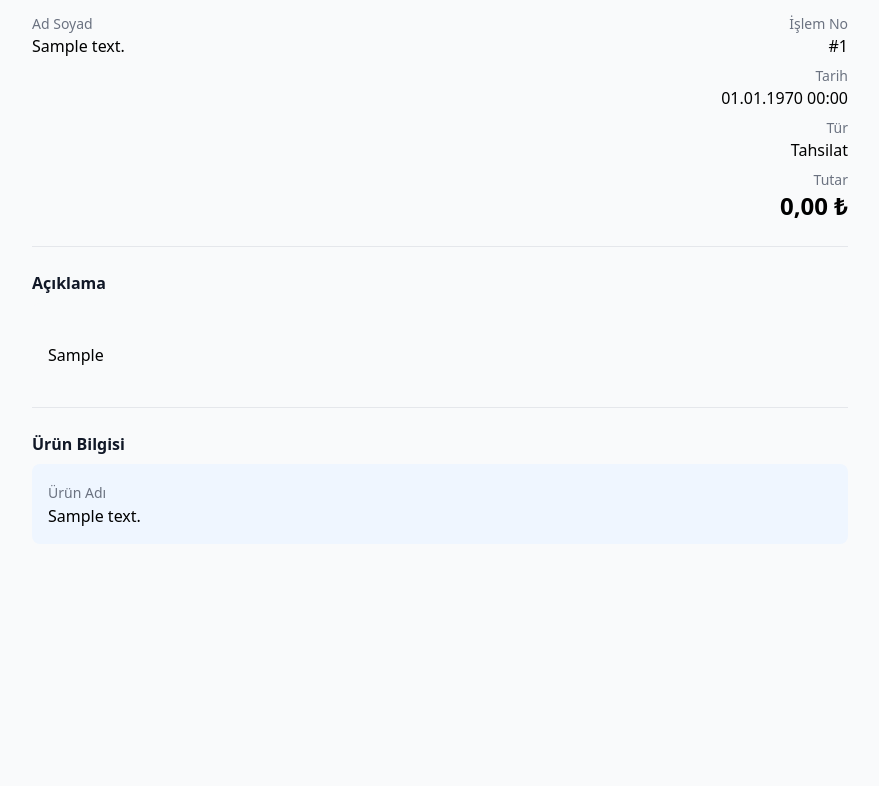
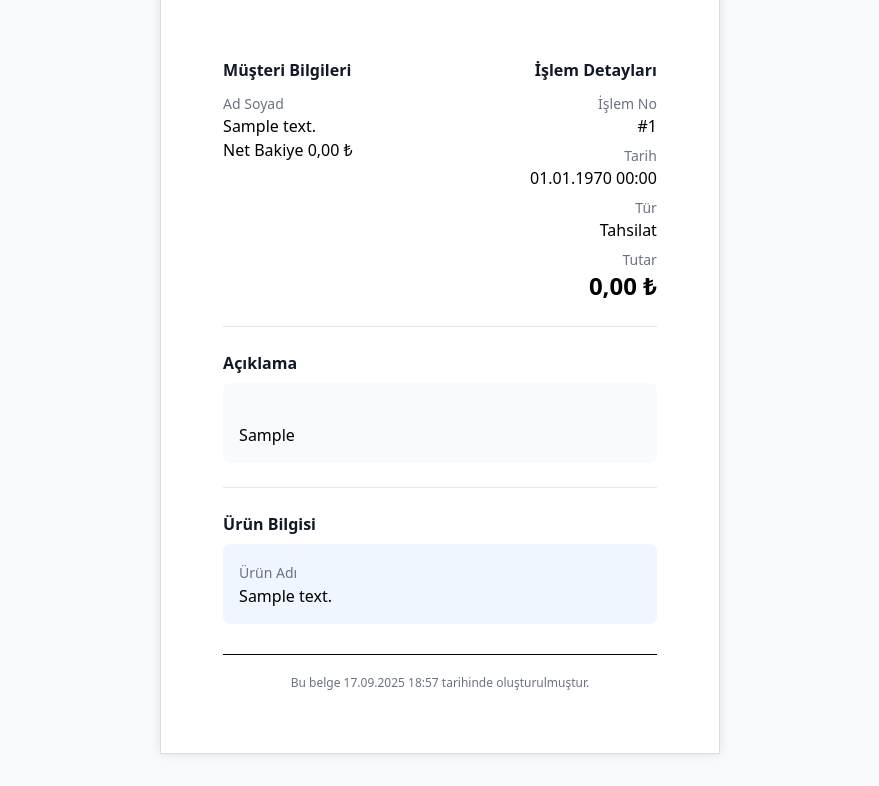
Before and after one commit to OktayAla/WebProjects, a PHP site: page /yazdir.php?id=1 in a window 1280 px wide. Shown: the part 332-1118 px from the top of the page, without its empty margins (200-1079 px from the left). Before the commit the page ends 858 px from the top, so only its background shows below. Run offline with PHP 8.4, Linux system fonts and the light colour scheme; the visitor is signed in with stand-in values (Sample User, id 1); tables that the repository leaves empty or names only in its code hold one stand-in row (values such as "Sample post"); a stand-in replaces the project's code that opens the database connection; some libraries are stand-ins or nearby versions.

Commit message:
Update yazdir.php

```diff
--- a/CustomerTrackingPanel/yazdir.php
+++ b/CustomerTrackingPanel/yazdir.php
@@ -1,10 +1,11 @@
 <!-- Bu sistem Oktay ALA tarafından, Analiz Tarım için geliştirilmiştir. -->
 <!-- Copyright © Her Hakkı Saklıdır. Ticari amaçlı kullanılması yasaktır. -->
 
-<?php  require_once __DIR__ . '/includes/auth.php'; require_login(); ?>
+<?php require_once __DIR__ . '/includes/auth.php';
+require_login(); ?>
 <?php
 $pdo = get_pdo_connection();
-	$id = isset($_GET['id']) ? (int)$_GET['id'] : 0;
+$id = isset($_GET['id']) ? (int) $_GET['id'] : 0;
 $stmt = $pdo->prepare('
         SELECT
             i.*,
@@ -22,9 +23,38 @@
 if (!$tx) {
 	die('Kayıt bulunamadı');
 }
+
+$customerId = isset($_GET['customer']) ? (int) $_GET['customer'] : (isset($tx['musteri_id']) ? (int) $tx['musteri_id'] : 0);
+$customer = null;
+if ($customerId) {
+	$stmt = $pdo->prepare('SELECT * FROM musteriler WHERE id = ?');
+	$stmt->execute([$customerId]);
+	$customer = $stmt->fetch();
+}
+
+
+// Toplam Borç (Satış)
+$salesStmt = $pdo->prepare("SELECT COALESCE(SUM(miktar), 0) FROM islemler WHERE musteri_id = ? AND odeme_tipi = 'borc'");
+$salesStmt->execute([$customerId]);
+$totalSales = (float) $salesStmt->fetchColumn();
+
+// Toplam Tahsilat (Ödeme)
+$paidStmt = $pdo->prepare("SELECT COALESCE(SUM(miktar), 0) FROM islemler WHERE musteri_id = ? AND odeme_tipi = 'tahsilat'");
+$paidStmt->execute([$customerId]);
+$totalPaid = (float) $paidStmt->fetchColumn();
+
+// Net Bakiye (Tahsilat - Borç) -> Pozitif: alacaklı, Negatif: borçlu
+$remaining = $totalPaid - $totalSales;
+
+$historyStmt = $pdo->prepare('SELECT i.id, i.odeme_tipi, i.miktar, i.aciklama, i.olusturma_zamani, u.isim AS urun_isim FROM islemler i LEFT JOIN urunler u ON u.id = i.urun_id WHERE i.musteri_id = ? ORDER BY i.olusturma_zamani DESC');
+$historyStmt->execute([$customerId]);
+$history = $historyStmt->fetchAll();
 ?>
+
+
 <!DOCTYPE html>
 <html lang="tr">
+
 <head>
 	<meta charset="UTF-8">
 	<meta name="viewport" content="width=device-width, initial-scale=1.0">
@@ -59,19 +89,85 @@
 			.no-print {
 				display: none !important;
 			}
+
 			@page {
-				size: auto;
-				margin: 10mm;
+				size: A5 portrait;
+				margin: 5mm;
 			}
+
 			body {
 				print-color-adjust: exact;
 				-webkit-print-color-adjust: exact;
+				font-size: 12px;
 			}
+		}
+
+		.receipt {
+			max-width: 148mm;
+			margin: 0 auto;
+			padding: 10mm;
+			border: 1px solid #ddd;
+			box-shadow: 0 0 10px rgba(0,0,0,0.1);
+			background: white;
+		}
+
+		.receipt-header {
+			text-align: center;
+			border-bottom: 2px solid #000;
+			padding-bottom: 10px;
+			margin-bottom: 20px;
+		}
+
+		.receipt-logo {
+			max-width: 100px;
+			margin: 0 auto 10px;
+		}
+
+		.receipt-title {
+			font-size: 18px;
+			font-weight: bold;
+			margin: 10px 0;
+			text-transform: uppercase;
+		}
+
+		.receipt-details {
+			display: grid;
+			grid-template-columns: repeat(2, 1fr);
+			gap: 15px;
+			margin-bottom: 20px;
+		}
+
+		.receipt-row {
+			display: flex;
+			justify-content: space-between;
+			padding: 5px 0;
+			border-bottom: 1px dotted #ddd;
+		}
+
+		.receipt-footer {
+			margin-top: 30px;
+			padding-top: 20px;
+			border-top: 1px solid #000;
+			text-align: center;
+		}
+
+		.signature-area {
+			display: grid;
+			grid-template-columns: 1fr 1fr;
+			gap: 20px;
+			margin-top: 30px;
+			padding-top: 20px;
+		}
+
+		.signature-box {
+			border-top: 1px solid #000;
+			padding-top: 5px;
+			text-align: center;
 		}
 	</style>
 	<script>
 		function yazdir() {
-		  setTimeout(function() {
+			setTimeout(function () {
 				window.print();
 			}, 500);
 		}
@@ -112,33 +208,38 @@
 		}
 	</script>
 </head>
+
 <body class="bg-gray-50">
 	<div class="container mx-auto px-4 py-8 max-w-4xl">
 		<div class="flex justify-between items-center mb-6 no-print">
 			<a href="javascript:yazdir();" class="btn btn-primary flex items-center space-x-2">
-				<svg xmlns="http://www.w3.org/2000/svg" width="16" height="16" fill="currentColor" class="bi bi-printer" viewBox="0 0 16 16">
-					<path d="M2.5 8a.5.5 0 1 0 0-1 .5.5 0 0 0 0 1z"/>
-					<path d="M5 1a2 2 0 0 0-2 2v2H2a2 2 0 0 0-2 2v3a2 2 0 0 0 2 2h1v1a2 2 0 0 0 2 2h6a2 2 0 0 0 2-2v-1h1a2 2 0 0 0 2-2V7a2 2 0 0 0-2-2h-1V3a2 2 0 0 0-2-2H5zM4 3a1 1 0 0 1 1-1h6a1 1 0 0 1 1 1v2H4V3zm1 5a2 2 0 0 0-2 2v1H2a1 1 0 0 1-1-1V7a1 1 0 0 1 1-1h12a1 1 0 0 1 1 1v3a1 1 0 0 1-1 1h-1v-1a2 2 0 0 0-2-2H5zm7 2v3a1 1 0 0 1-1 1H5a1 1 0 0 1-1-1v-3a1 1 0 0 1 1-1h6a1 1 0 0 1 1 1z"/>
+				<svg xmlns="http://www.w3.org/2000/svg" width="16" height="16" fill="currentColor" class="bi bi-printer"
+					viewBox="0 0 16 16">
+					<path d="M2.5 8a.5.5 0 1 0 0-1 .5.5 0 0 0 0 1z" />
+					<path
+						d="M5 1a2 2 0 0 0-2 2v2H2a2 2 0 0 0-2 2v3a2 2 0 0 0 2 2h1v1a2 2 0 0 0 2 2h6a2 2 0 0 0 2-2v-1h1a2 2 0 0 0 2-2V7a2 2 0 0 0-2-2h-1V3a2 2 0 0 0-2-2H5zM4 3a1 1 0 0 1 1-1h6a1 1 0 0 1 1 1v2H4V3zm1 5a2 2 0 0 0-2 2v1H2a1 1 0 0 1-1-1V7a1 1 0 0 1 1-1h12a1 1 0 0 1 1 1v3a1 1 0 0 1-1 1h-1v-1a2 2 0 0 0-2-2H5zm7 2v3a1 1 0 0 1-1 1H5a1 1 0 0 1-1-1v-3a1 1 0 0 1 1-1h6a1 1 0 0 1 1 1z" />
 				</svg>
 				<span>Yazdır</span>
 			</a>
 			<a href="index.php" class="btn btn-outline flex items-center space-x-2">
-				<svg xmlns="http://www.w3.org/2000/svg" width="16" height="16" fill="currentColor" class="bi bi-arrow-left" viewBox="0 0 16 16">
-					<path fill-rule="evenodd" d="M15 8a.5.5 0 0 0-.5-.5H2.707l3.147-3.146a.5.5 0 1 0-.708-.708l-4 4a.5.5 0 0 0 0 .708l4 4a.5.5 0 0 0 .708-.708L2.707 8.5H14.5A.5.5 0 0 0 15 8z"/>
+				<svg xmlns="http://www.w3.org/2000/svg" width="16" height="16" fill="currentColor"
+					class="bi bi-arrow-left" viewBox="0 0 16 16">
+					<path fill-rule="evenodd"
+						d="M15 8a.5.5 0 0 0-.5-.5H2.707l3.147-3.146a.5.5 0 1 0-.708-.708l-4 4a.5.5 0 0 0 0 .708l4 4a.5.5 0 0 0 .708-.708L2.707 8.5H14.5A.5.5 0 0 0 15 8z" />
 				</svg>
 				<span>Panele Dön</span>
 			</a>
 		</div>
-		<div class="card-hover">
-			<div class="card-header border-b border-gray-200 bg-white py-3 px-4">
-				<div class="flex justify-between items-center">
-					<h4 class="text-lg font-semibold text-gray-900">
-						<?php echo $tx['odeme_tipi'] === 'borc' ? 'Borç Dekontu' : 'Tahsilat Dekontu'; ?>
-					</h4>
-					<button onclick="toggleCustomize()" class="btn btn-outline btn-sm no-print">
-						<i class="bi bi-gear mr-1"></i> Özelleştir
-					</button>
-				</div>
+		<div class="receipt">
+			<div class="receipt-header">
+				<img src="img/logo.jpg" alt="Logo" class="receipt-logo">
+				<h1 id="company-name-display" class="receipt-title">ANALİZ TARIM</h1>
+				<div id="company-contact-display" class="text-sm text-gray-600"></div>
+				<h2 class="receipt-title">
+					<?php echo $tx['odeme_tipi'] === 'borc' ? 'BORÇ DEKONTU' : 'TAHSİLAT DEKONTU'; ?>
+				</h2>
+				<div class="text-sm">Fiş No: #<?php echo $tx['id']; ?></div>
+				<div class="text-sm">Tarih: <?php echo date('d.m.Y H:i', strtotime($tx['olusturma_zamani'])); ?></div>
 			</div>
 			<div class="p-6">
 				<!-- Özelleştirme Paneli -->
@@ -172,13 +273,18 @@
 					</div>
 				</div>
 
-				<!-- Şirket Bilgileri -->
-				<div id="company-info" class="mb-6 text-center">
-					<div id="company-contact-display" class="text-sm text-gray-600 mt-1"></div>
+				<div class="grid grid-cols-1 md:grid-cols-2 gap-4 mb-4">
+					<div class="stat-card card-hover">
+						<div class="stat-icon" style="background: linear-gradient(135deg, #16a34a 0%, #15803d 100%);">
+							<i class="bi bi-cash-coin"></i>
 						</div>
 
-				<div class="flex justify-center mb-4">
-					<img src="img/logo.jpg" alt="Logo" style="width:150px;">
+					</div>
+					<div class="stat-card card-hover">
+						<div class="stat-icon" style="background: linear-gradient(135deg, #f56565 0%, #e53e3e 100%);">
+							<i class="bi bi-wallet2"></i>
+						</div>
+					</div>
 				</div>
 				<div class="grid grid-cols-1 md:grid-cols-2 gap-6">
 					<div>
@@ -187,6 +293,16 @@
 							<div class="flex flex-col">
 								<span class="text-sm font-medium text-gray-500">Ad Soyad</span>
 								<span class="text-base"><?php echo htmlspecialchars($tx['musteri_isim']); ?></span>
+
+								<div class="stat-info">
+									<span class="stat-label">Net Bakiye</span>
+									<span
+										class="stat-value <?php echo $remaining < 0 ? 'text-danger-600' : ($remaining > 0 ? 'text-success-600' : ''); ?>">
+										<?php echo ($remaining > 0 ? '+' : '') . number_format($remaining, 2, ',', '.'); ?>
+										₺
+									</span>
+
+								</div>
 							</div>
 						</div>
 					</div>
@@ -199,17 +315,21 @@
 							</div>
 							<div class="flex flex-col md:items-end">
 								<span class="text-sm font-medium text-gray-500">Tarih</span>
-								<span class="text-base"><?php echo date('d.m.Y H:i', strtotime($tx['olusturma_zamani'])); ?></span>
+								<span
+									class="text-base"><?php echo date('d.m.Y H:i', strtotime($tx['olusturma_zamani'])); ?></span>
 							</div>
 							<div class="flex flex-col md:items-end">
 								<span class="text-sm font-medium text-gray-500">Tür</span>
-								<span class="<?php echo $tx['odeme_tipi'] === 'debit' ? 'badge badge-debit' : 'badge badge-credit'; ?>">
+								<span
+									class="<?php echo $tx['odeme_tipi'] === 'debit' ? 'badge badge-debit' : 'badge badge-credit'; ?>">
 									<?php echo $tx['odeme_tipi'] === 'debit' ? 'Borç' : 'Tahsilat'; ?>
 								</span>
 							</div>
 							<div class="flex flex-col md:items-end">
 								<span class="text-sm font-medium text-gray-500">Tutar</span>
-								<span class="text-2xl font-bold"><?php echo number_format($tx['miktar'], 2, ',', '.'); ?> ₺</span>
+								<span
+									class="text-2xl font-bold"><?php echo number_format($tx['miktar'], 2, ',', '.'); ?>
+									₺</span>
 							</div>
 						</div>
 					</div>
@@ -232,8 +352,13 @@
 						</div>
 					</div>
 				<?php endif; ?>
+
+				<div class="receipt-footer">
+					<div class="text-xs text-gray-500">Bu belge <?php echo date('d.m.Y H:i'); ?> tarihinde oluşturulmuştur.</div>
+				</div>
 			</div>
 		</div>
 	</div>
 </body>
+
 </html>
```
Lines whose indentation alone changed are shown as unchanged.
